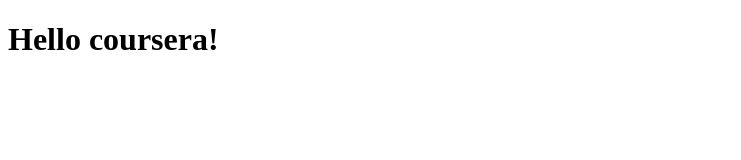
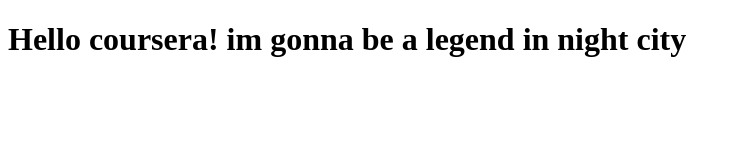
Before and after one commit to smartman15/coursera-test, a plain HTML site: page site/index.html in a window 1280 px wide. Shown: the whole page, without its empty margins (0-741 px from the left). Drawn offline with Linux system fonts and the light colour scheme.

Commit message:
small change thingy

```diff
--- a/site/index.html
+++ b/site/index.html
@@ -7,6 +7,6 @@
 </head>
 <body>
 
-<h1>Hello coursera!</h1>
+<h1>Hello coursera! im gonna be a legend in night city</h1>
 </body>
 </html>
```
